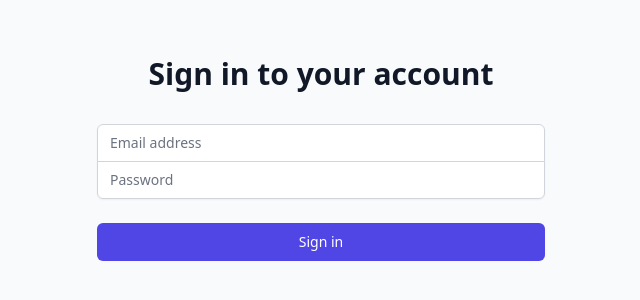
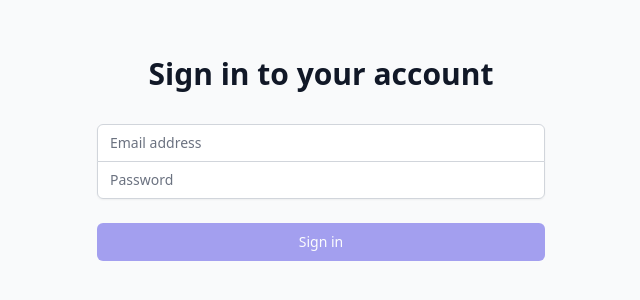
Before and after one commit to ramkumar897003/angular-crud-app, an Angular app: page /auth/login in a window 1280 px wide. Shown: the part 254-554 px from the top of the page, without its empty margins (319-959 px from the left). Built offline with nearby package versions, Linux system fonts and the light colour scheme.

Commit message:
Added validations to login form

```diff
--- a/src/app/features/auth/pages/login/login.component.html
+++ b/src/app/features/auth/pages/login/login.component.html
@@ -5,21 +5,30 @@
                 Sign in to your account
             </h2>
         </div>
-        <form class="mt-8 space-y-6" (ngSubmit)="onSubmit()">
+        <form class="mt-8 space-y-6" (ngSubmit)="onSubmit()" #loginForm="ngForm">
             <div class="rounded-md shadow-sm -space-y-px">
                 <div>
                     <label for="email" class="sr-only">Email address</label>
                     <input id="email" name="email" type="email" [ngModel]="email()" (ngModelChange)="email.set($event)"
-                        required
+                        required email #emailInput="ngModel"
+                        [class.border-red-500]="emailInput.invalid && emailInput.touched"
                         class="appearance-none rounded-none relative block w-full px-3 py-2 border border-gray-300 placeholder-gray-500 text-gray-900 rounded-t-md focus:outline-none focus:ring-indigo-500 focus:border-indigo-500 focus:z-10 sm:text-sm"
                         placeholder="Email address" />
+                    <div *ngIf="emailInput.invalid && emailInput.touched" class="text-red-500 text-xs my-1">
+                        <span *ngIf="emailInput.errors?.['required']">Email is required</span>
+                        <span *ngIf="emailInput.errors?.['email']">Please enter a valid email</span>
+                    </div>
                 </div>
                 <div>
                     <label for="password" class="sr-only">Password</label>
                     <input id="password" name="password" type="password" [ngModel]="password()"
-                        (ngModelChange)="password.set($event)" required
+                        (ngModelChange)="password.set($event)" required minlength="5" #passwordInput="ngModel"
+                        [class.border-red-500]="passwordInput.invalid && passwordInput.touched"
                         class="appearance-none rounded-none relative block w-full px-3 py-2 border border-gray-300 placeholder-gray-500 text-gray-900 rounded-b-md focus:outline-none focus:ring-indigo-500 focus:border-indigo-500 focus:z-10 sm:text-sm"
                         placeholder="Password" />
+                    <div *ngIf="passwordInput.invalid && passwordInput.touched" class="text-red-500 text-xs mt-1">
+                        <span *ngIf="passwordInput.errors?.['required']">Password is required</span>
+                    </div>
                 </div>
             </div>
 
@@ -28,9 +37,21 @@
             </div>
 
             <div>
-                <button type="submit"
-                    class="group relative w-full flex justify-center py-2 px-4 border border-transparent text-sm font-medium rounded-md text-white bg-indigo-600 hover:bg-indigo-700 focus:outline-none focus:ring-2 focus:ring-offset-2 focus:ring-indigo-500">
-                    Sign in
+                <button type="submit" [disabled]="loginForm.invalid || isSubmitting()"
+                    [class.opacity-50]="loginForm.invalid || isSubmitting()"
+                    class="group relative w-full flex justify-center py-2 px-4 border border-transparent text-sm font-medium rounded-md text-white bg-indigo-600 hover:bg-indigo-700 focus:outline-none focus:ring-2 focus:ring-offset-2 focus:ring-indigo-500 disabled:cursor-not-allowed">
+                    <span *ngIf="!isSubmitting()">Sign in</span>
+                    <span *ngIf="isSubmitting()" class="flex items-center">
+                        <svg class="animate-spin -ml-1 mr-3 h-5 w-5 text-white" xmlns="http://www.w3.org/2000/svg"
+                            fill="none" viewBox="0 0 24 24">
+                            <circle class="opacity-25" cx="12" cy="12" r="10" stroke="currentColor" stroke-width="4">
+                            </circle>
+                            <path class="opacity-75" fill="currentColor"
+                                d="M4 12a8 8 0 018-8V0C5.373 0 0 5.373 0 12h4zm2 5.291A7.962 7.962 0 014 12H0c0 3.042 1.135 5.824 3 7.938l3-2.647z">
+                            </path>
+                        </svg>
+                        Signing in...
+                    </span>
                 </button>
             </div>
         </form>
--- a/src/app/features/auth/pages/login/login.component.ts
+++ b/src/app/features/auth/pages/login/login.component.ts
@@ -16,12 +16,17 @@ export class LoginComponent {
   password = signal('');
   rememberMe = signal(false);
   error = signal('');
+  isSubmitting = signal(false);
 
   private readonly authService = inject(AuthService);
   private readonly router = inject(Router);
 
   onSubmit() {
+    if (this.isSubmitting()) return;
+
     this.error.set('');
+    this.isSubmitting.set(true);
+
     this.authService
       .login({ email: this.email(), password: this.password() })
       .subscribe({
@@ -33,11 +38,13 @@ export class LoginComponent {
             },
             error: (error) => {
               this.error.set(error.message || 'Failed to get user data');
+              this.isSubmitting.set(false);
             },
           });
         },
         error: (error) => {
           this.error.set(error.message || 'An error occurred during login');
+          this.isSubmitting.set(false);
         },
       });
   }
```
